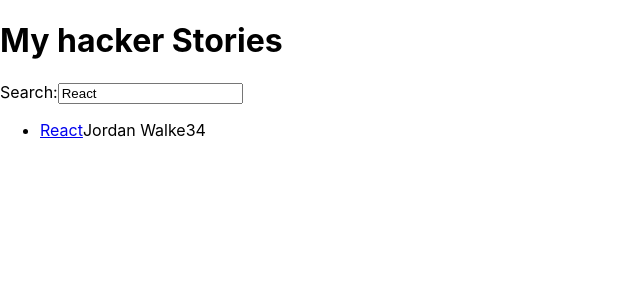
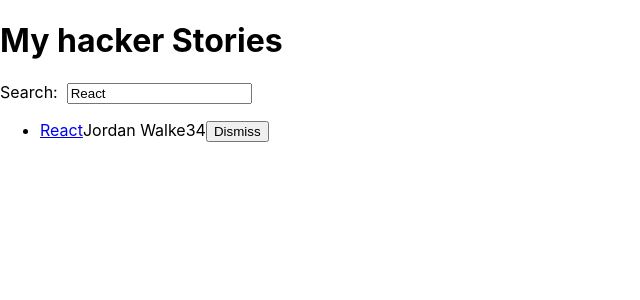
Before and after one commit to vikram-gsu/hacker-stories, a React (Create React App) app: page / in a window 1280 px wide. Shown: the top 300 px of the page, without its empty margins (0-640 px from the left). Built offline with nearby package versions, Linux system fonts and the light colour scheme.

Commit message:
Added remove item function using inline handler, and retained searchedStories as computed property

```diff
--- a/src/App.jsx
+++ b/src/App.jsx
@@ -1,4 +1,4 @@
-import React, { useEffect, useState } from 'react';
+import React, { useEffect, useState, useMemo } from 'react';
 import PropTypes from 'prop-types';
 
 const allStories = [
@@ -20,11 +20,15 @@ const allStories = [
   },
 ];
 
-function List({ stories }) {
+function List({ stories, onRemoveItem }) {
   return (
     <ul>
-      {stories.map(({ objectID, ...story }) => (
-        <ListItem key={objectID} story={story} />
+      {stories.map((story) => (
+        <ListItem
+          key={story.objectID}
+          story={story}
+          onRemoveItem={onRemoveItem}
+        />
       ))}
     </ul>
   );
@@ -32,10 +36,19 @@ function List({ stories }) {
 
 List.propTypes = {
   stories: PropTypes.instanceOf(Array).isRequired,
+  onRemoveItem: PropTypes.func.isRequired,
 };
 
 function ListItem({
-  story: { url, title, author, num_comments: numComments, points },
+  story: {
+    url,
+    objectID,
+    title,
+    author,
+    num_comments: numComments,
+    points,
+  },
+  onRemoveItem,
 }) {
   return (
     <li>
@@ -45,6 +58,11 @@ function ListItem({
       <span>{author}</span>
       <span>{numComments}</span>
       <span>{points}</span>
+      <span>
+        <button type="button" onClick={() => onRemoveItem(objectID)}>
+          Dismiss
+        </button>
+      </span>
     </li>
   );
 }
@@ -52,30 +70,47 @@ function ListItem({
 ListItem.propTypes = {
   story: PropTypes.shape({
     url: PropTypes.string.isRequired,
+    objectID: PropTypes.number.isRequired,
     title: PropTypes.string.isRequired,
     author: PropTypes.string.isRequired,
     num_comments: PropTypes.number.isRequired,
     points: PropTypes.number.isRequired,
   }).isRequired,
+  onRemoveItem: PropTypes.func.isRequired,
 };
 
-function Search({ searchText, onSearchTextChange }) {
+function InputWithLabel({
+  id,
+  children,
+  value,
+  type,
+  onValueChange,
+}) {
   return (
-    <label htmlFor="search">
-      Search:
+    <label htmlFor={id}>
+      {children} &nbsp;
       <input
-        type="text"
-        id="search"
-        value={searchText}
-        onChange={onSearchTextChange}
+        type={type}
+        id={id}
+        value={value}
+        onChange={onValueChange}
       />
     </label>
   );
 }
-Search.propTypes = {
-  searchText: PropTypes.string.isRequired,
-  onSearchTextChange: PropTypes.func.isRequired,
+
+InputWithLabel.propTypes = {
+  id: PropTypes.string.isRequired,
+  children: PropTypes.string.isRequired,
+  value: PropTypes.string.isRequired,
+  type: PropTypes.string,
+  onValueChange: PropTypes.func.isRequired,
 };
+
+InputWithLabel.defaultProps = {
+  type: 'text',
+};
+
 const useSemiPersistentStorage = (key, initialState) => {
   const [value, setValue] = useState(
     localStorage.getItem(key) || initialState,
@@ -92,22 +127,41 @@ function App() {
     'search',
     'React',
   );
+  const [stories, setStories] = useState(allStories);
 
   const handleSearch = (e) => {
     setSearchText(e.target.value);
   };
 
-  const searchedStories = allStories.filter(({ title }) =>
-    title.toLowerCase().includes(searchText.toLowerCase()),
+  const handleRemoveStory = (objectID) => {
+    const newStories = stories.filter(
+      (story) => story.objectID !== objectID,
+    );
+    setStories(newStories);
+  };
+
+  const searchedStories = useMemo(
+    () =>
+      stories.filter((story) =>
+        story.title.toLowerCase().includes(searchText.toLowerCase()),
+      ),
+    [searchText, stories],
   );
+
   return (
     <div>
       <h1>My hacker Stories</h1>
-      <Search
-        searchText={searchText}
-        onSearchTextChange={handleSearch}
+      <InputWithLabel
+        id="search"
+        value={searchText}
+        onValueChange={handleSearch}
+      >
+        Search:
+      </InputWithLabel>
+      <List
+        stories={searchedStories}
+        onRemoveItem={handleRemoveStory}
       />
-      <List stories={searchedStories} />
     </div>
   );
 }
```
